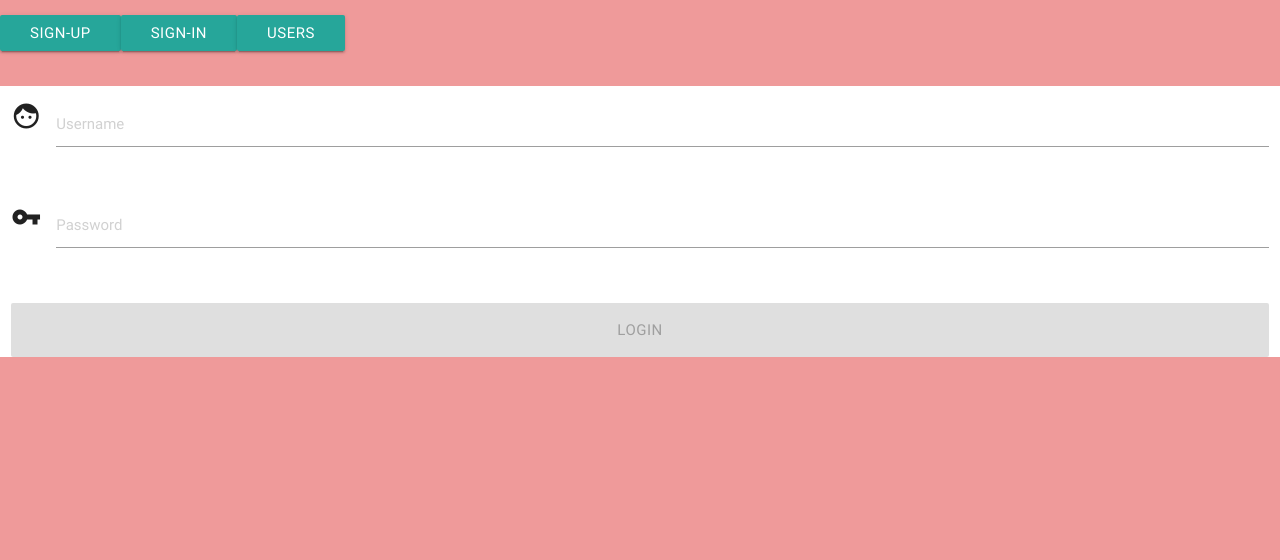
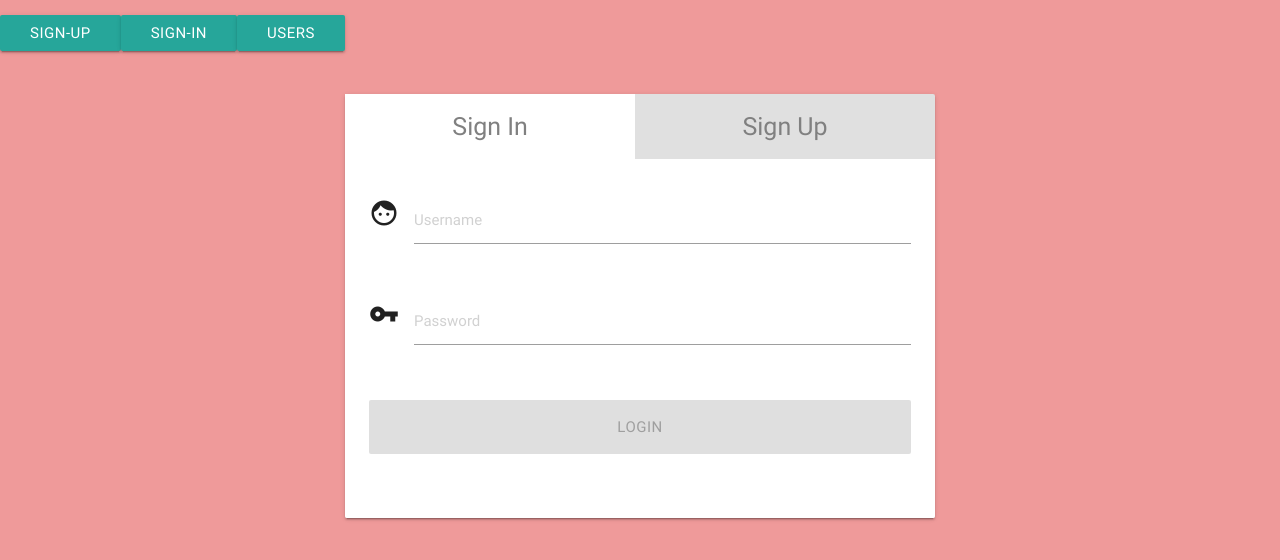
Before and after one commit to Shaheerwmk/Ustilo, an Angular app: page /sign-in in a window 1280 px wide. Shown: the top 560 px of the page. Built offline with nearby package versions, Linux system fonts and the light colour scheme.

Commit message:
Routing in User page

```diff
--- a/src/app/user/user.component.html
+++ b/src/app/user/user.component.html
@@ -5,10 +5,10 @@
         <div class="card-tabs">
           <ul class="tabs tabs-fixed-width tabs-transparent">
             <li class="tab">
-              <a>Sign In</a>
+              <a class="active" routerLink="/sign-in">Sign In</a>
             </li>
-            <li class="tab">
-              <a>Sign Up</a>
+            <li class="tab" routerLinkActive="active">
+              <a routerLink="/sign-up">Sign Up</a>
             </li>
           </ul>
         </div>
```
Also changed, not shown: src/app/app.module.ts (+8 -2 lines), src/app/user/user.component.ts (line endings or trailing spaces).
